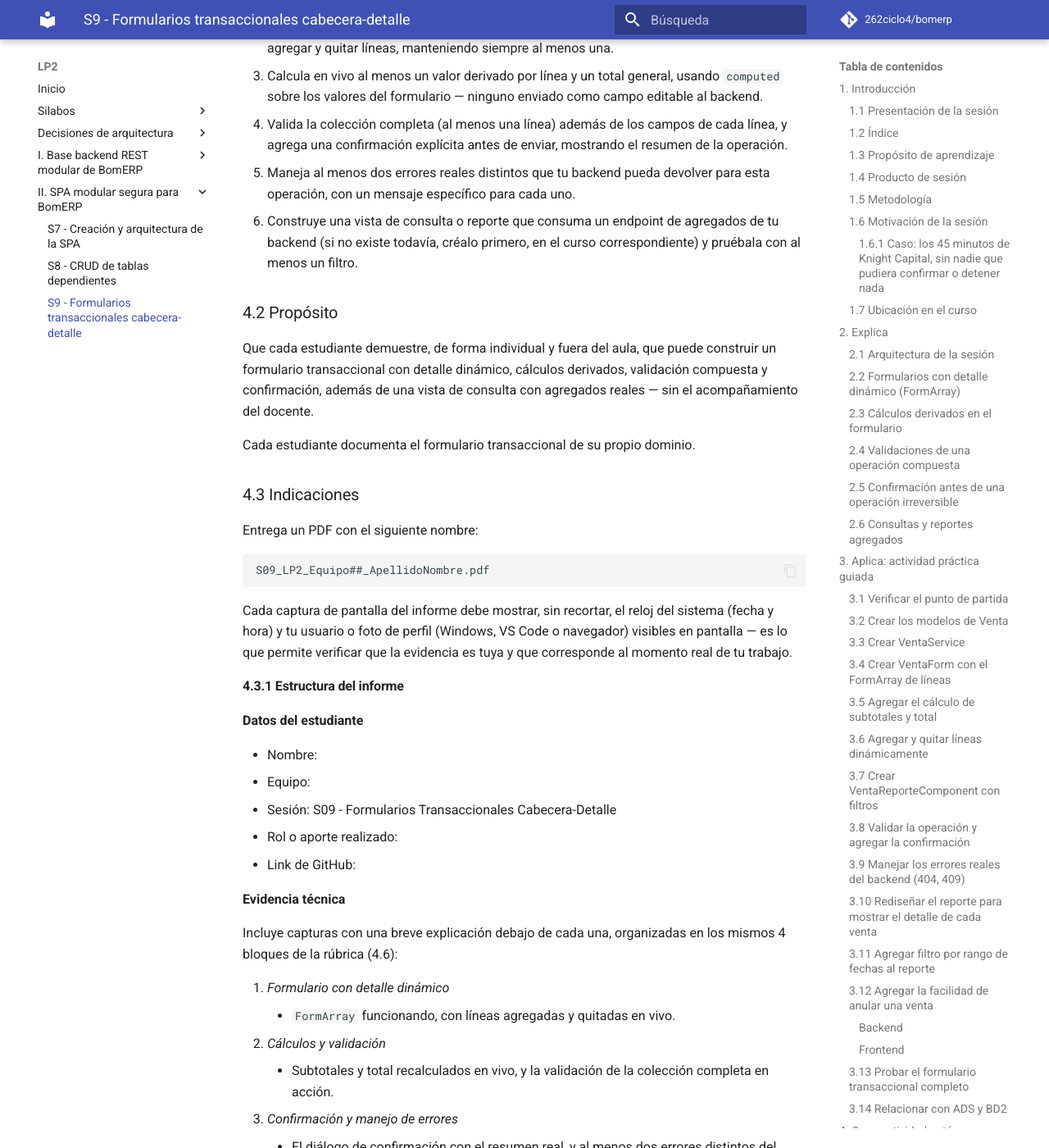
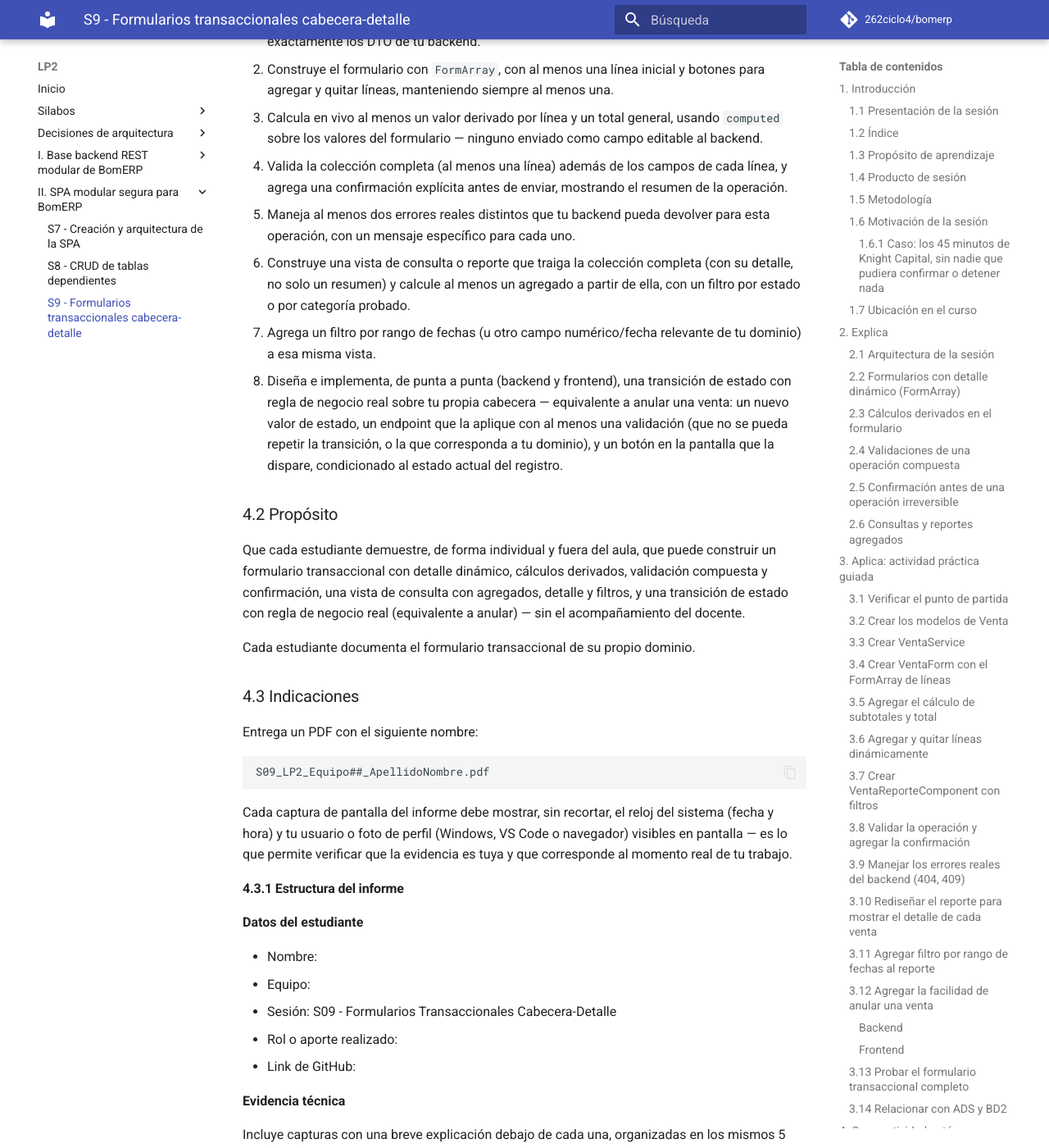
Before and after one commit to 262ciclo4/bomerp, an MkDocs documentation site: the page built from docs/lp2/sesiones/S09_Formularios_Transaccionales_Cabecera_Detalle.md, in a window 1280 px wide and 1400 px high, scrolled down 33693 px. Shown: the whole window at 82% size. Built offline with MkDocs 1.6.1 and Material for MkDocs 9.7.7, drawn with Linux system fonts in a browser that asks for light colours; comment, search, counter and statistics services are not loaded; some of the changed text lies outside the part shown.

Commit message:
S09 LP 2 anular ventas

```diff
--- a/docs/lp2/sesiones/S09_Formularios_Transaccionales_Cabecera_Detalle.md
+++ b/docs/lp2/sesiones/S09_Formularios_Transaccionales_Cabecera_Detalle.md
@@ -22,7 +22,7 @@ El CRUD de `Producto` (S8) edita **una** fila a la vez: un formulario, una entid
 
 Al concluir la clase, estarás en condiciones de:
 
-- **Construir** un formulario transaccional con detalle dinámico que calcula sus propios totales, **validar** la operación completa antes de confirmarla, y **consumir** un endpoint de reporte agregado para presentar una vista de consulta.
+- **Construir** un formulario transaccional con detalle dinámico que calcula sus propios totales, **validar** la operación completa antes de confirmarla, **presentar** una vista de consulta con agregados, detalle y filtros (estado y rango de fechas), y **diseñar e implementar** de punta a punta una transición de estado con regla de negocio real (anular una venta, restaurando el stock asociado).
 
 ### 1.4 Producto de sesión
 
@@ -901,7 +901,7 @@ Tres diferencias con la plantilla de 3.7: el bloque `@if (reporte(); as r)` se r
 
 El segundo `<tr>` de cada venta vive **dentro** del mismo `@for`, justo después del primero — en Angular, dos elementos hermanos dentro de un mismo bloque `@for` se repiten juntos en cada iteración, sin que haga falta ningún contenedor extra que rompa la estructura de `<table>`.
 
-**Error frecuente**: dejar el `<td colspan="4">` de la fila de detalle como `colspan="5"` (si en algún momento tuviste la versión con el botón de 3.10 anterior) o como un número que no coincide con las columnas reales del `<thead>` — la tabla anidada queda descuadrada respecto a las columnas de arriba.
+**Error frecuente**: que el `<td colspan="4">` de la fila de detalle no coincida con el número real de columnas del `<thead>` — la tabla anidada queda descuadrada respecto a las columnas de arriba. Si más adelante agregas una columna nueva a la tabla principal (como el botón de 3.12), este `colspan` tiene que subir en la misma proporción.
 
 Sin ningún estilo, las dos tablas (la de ventas y la de detalle anidada en cada una) se ven idénticas — nada le indica al ojo dónde termina una venta y empieza la siguiente, ni que la segunda tabla es un detalle de la primera, no una fila más. Por eso la plantilla de arriba ya trae las clases `reporte-ventas`, `fila-venta`, `fila-detalle` y `tabla-detalle`: agrega este bloque a `lp2/bomerp-frontend/src/styles.css` (el único stylesheet de la app — ningún componente tiene uno propio todavía, S7-S8):
 
@@ -1228,11 +1228,13 @@ Completa y evidencia estas tareas:
 3. Calcula en vivo al menos un valor derivado por línea y un total general, usando `computed` sobre los valores del formulario — ninguno enviado como campo editable al backend.
 4. Valida la colección completa (al menos una línea) además de los campos de cada línea, y agrega una confirmación explícita antes de enviar, mostrando el resumen de la operación.
 5. Maneja al menos dos errores reales distintos que tu backend pueda devolver para esta operación, con un mensaje específico para cada uno.
-6. Construye una vista de consulta o reporte que consuma un endpoint de agregados de tu backend (si no existe todavía, créalo primero, en el curso correspondiente) y pruébala con al menos un filtro.
+6. Construye una vista de consulta o reporte que traiga la colección completa (con su detalle, no solo un resumen) y calcule al menos un agregado a partir de ella, con un filtro por estado o por categoría probado.
+7. Agrega un filtro por rango de fechas (u otro campo numérico/fecha relevante de tu dominio) a esa misma vista.
+8. Diseña e implementa, de punta a punta (backend y frontend), una transición de estado con regla de negocio real sobre tu propia cabecera — equivalente a anular una venta: un nuevo valor de estado, un endpoint que la aplique con al menos una validación (que no se pueda repetir la transición, o la que corresponda a tu dominio), y un botón en la pantalla que la dispare, condicionado al estado actual del registro.
 
 ### 4.2 Propósito
 
-Que cada estudiante demuestre, de forma individual y fuera del aula, que puede construir un formulario transaccional con detalle dinámico, cálculos derivados, validación compuesta y confirmación, además de una vista de consulta con agregados reales — sin el acompañamiento del docente.
+Que cada estudiante demuestre, de forma individual y fuera del aula, que puede construir un formulario transaccional con detalle dinámico, cálculos derivados, validación compuesta y confirmación, una vista de consulta con agregados, detalle y filtros, y una transición de estado con regla de negocio real (equivalente a anular) — sin el acompañamiento del docente.
 
 Cada estudiante documenta el formulario transaccional de su propio dominio.
 
@@ -1258,7 +1260,7 @@ Cada captura de pantalla del informe debe mostrar, sin recortar, el reloj del si
 
 **Evidencia técnica**
 
-Incluye capturas con una breve explicación debajo de cada una, organizadas en los mismos 4 bloques de la rúbrica (4.6):
+Incluye capturas con una breve explicación debajo de cada una, organizadas en los mismos 5 bloques de la rúbrica (4.6):
 
 1. *Formulario con detalle dinámico*
     - `FormArray` funcionando, con líneas agregadas y quitadas en vivo.
@@ -1267,7 +1269,9 @@ Incluye capturas con una breve explicación debajo de cada una, organizadas en l
 3. *Confirmación y manejo de errores*
     - El diálogo de confirmación con el resumen real, y al menos dos errores distintos del backend manejados con mensajes específicos.
 4. *Consulta o reporte*
-    - La vista de agregados funcionando, con al menos un filtro probado.
+    - La vista de agregados funcionando, con su detalle y al menos dos filtros probados (estado y rango de fechas, o los que correspondan a tu dominio).
+5. *Transición de estado con regla de negocio*
+    - El botón que dispara la transición (equivalente a anular), condicionado al estado actual; evidencia de que repetirla una segunda vez es rechazada por el backend; y el efecto colateral real de la operación (por ejemplo, el stock restaurado).
 
 **Error o hallazgo**
 
@@ -1290,7 +1294,9 @@ caso de Knight Capital (1.6).
 - Al menos un valor derivado por línea y el total general se calculan con `computed`, sin enviarse como campo editable.
 - Existe una validación de la colección completa (no solo de campos individuales) y una confirmación explícita con el resumen de la operación antes de enviar.
 - Al menos dos errores reales del backend se manejan con mensajes específicos y distintos entre sí.
-- La vista de consulta o reporte consume un endpoint real de agregados, probada con al menos un filtro.
+- La vista de consulta o reporte trae la colección completa con su detalle (no solo un resumen) y calcula al menos un agregado real a partir de ella.
+- Existe al menos un filtro por rango de fechas (o campo equivalente), probado con datos reales.
+- La transición de estado (equivalente a anular) está implementada en backend y frontend: endpoint real, validación que impide repetirla, botón condicionado al estado actual, y su efecto colateral (por ejemplo, restaurar stock) verificado con datos reales.
 - Cada captura de la evidencia técnica muestra el reloj del sistema y el usuario/perfil visible, sin recortar.
 - Las fechas y horas de las capturas son coherentes con el historial de commits de su repositorio en GitHub.
 - Incluye un error o hallazgo técnico diagnosticado.
@@ -1303,6 +1309,8 @@ caso de Knight Capital (1.6).
 3. ¿Qué información mínima debería mostrar tu diálogo de confirmación para que sea útil, y no solo un trámite?
 4. De los errores que manejaste en el punto 5 de tu actividad, ¿cómo distingue tu código cuál mensaje mostrar para cada uno?
 5. Relaciona el caso de Knight Capital con un escenario concreto de tu propio formulario donde la ausencia de confirmación tendría consecuencias reales.
+6. En tu transición de estado (equivalente a anular), ¿qué evita que se aplique dos veces sobre el mismo registro, y qué código HTTP responde tu backend si alguien lo intenta?
+7. ¿Por qué el filtro por rango de fechas de tu reporte necesita un botón explícito, y no basta con disparar la consulta en cuanto cambia un solo campo de fecha?
 
 ### 4.6 Rúbrica de evaluación
 
@@ -1310,10 +1318,11 @@ caso de Knight Capital (1.6).
 
 | Criterio | Peso (%) | A (20 pts) | B (15 pts) | C (10 pts) | D (5 pts) | Nivel obtenido |
 |---|---:|---|---|---|---|---:|
-| 1. Formulario con detalle dinámico* | 25 | `FormArray` completo, agregar/quitar líneas funcional, al menos una línea siempre presente. | Funcional, con algún caso borde (quitar la última línea) sin resolver. | `FormArray` incompleto o sin agregar/quitar en vivo. | No presenta formulario con detalle dinámico. | |
-| 2. Cálculos y validación* | 25 | Subtotales y total recalculados en vivo con `computed`, validación de colección completa correcta. | Cálculos correctos, validación de colección incompleta. | Cálculos manuales (no reactivos) o validación solo de campos individuales. | No presenta cálculos ni validación de colección. | |
-| 3. Confirmación y manejo de errores* | 25 | Confirmación con resumen real antes de enviar, al menos dos errores del backend manejados con mensajes específicos. | Confirmación presente, manejo de errores parcial o genérico. | Confirmación sin resumen útil, o un solo error manejado. | No presenta confirmación ni manejo de errores. | |
-| 4. Consulta o reporte* | 25 | Vista de agregados funcional, consumiendo datos reales del backend, con al menos un filtro probado. | Vista funcional, sin filtro o con agregados incompletos. | Vista que no usa agregados reales del backend. | No presenta vista de consulta o reporte. | |
+| 1. Formulario con detalle dinámico* | 20 | `FormArray` completo, agregar/quitar líneas funcional, al menos una línea siempre presente. | Funcional, con algún caso borde (quitar la última línea) sin resolver. | `FormArray` incompleto o sin agregar/quitar en vivo. | No presenta formulario con detalle dinámico. | |
+| 2. Cálculos y validación* | 20 | Subtotales y total recalculados en vivo con `computed`, validación de colección completa correcta. | Cálculos correctos, validación de colección incompleta. | Cálculos manuales (no reactivos) o validación solo de campos individuales. | No presenta cálculos ni validación de colección. | |
+| 3. Confirmación y manejo de errores* | 20 | Confirmación con resumen real antes de enviar, al menos dos errores del backend manejados con mensajes específicos. | Confirmación presente, manejo de errores parcial o genérico. | Confirmación sin resumen útil, o un solo error manejado. | No presenta confirmación ni manejo de errores. | |
+| 4. Consulta o reporte, con detalle y filtros* | 20 | Vista con agregados, detalle real de cada registro, y al menos dos filtros (estado y rango de fechas) probados. | Vista funcional con detalle, pero con un solo filtro o agregados incompletos. | Vista que muestra solo un resumen, sin el detalle real, o sin ningún filtro. | No presenta vista de consulta o reporte. | |
+| 5. Transición de estado con regla de negocio* | 20 | Endpoint real que aplica la transición, con validación que impide repetirla, botón condicionado en el frontend, y efecto colateral (ej. stock) verificado. | Transición funcional, con la validación o el efecto colateral incompletos. | Transición que cambia el estado pero sin ninguna validación de negocio (se puede repetir sin control). | No presenta la transición de estado. | |
 
 \* Agregado manual.
 
@@ -1334,13 +1343,13 @@ Indica 2 fortalezas y 2 recomendaciones.
 
 Tiempo: 5 min.
 
-**Resumen breve:** hoy el formulario de la SPA dejó de editar una sola entidad a la vez: `VentaForm` arma una cabecera con una colección variable de líneas (`FormArray`), calcula subtotales y total en vivo con `computed` sin invadir nunca lo que el servidor debe calcular, valida la operación completa (no solo cada línea), pide una confirmación explícita con el resumen real antes de enviar, y distingue los errores de negocio del backend (producto inexistente, stock insuficiente) con mensajes específicos. `VentaReporteComponent` cierra el ciclo mostrando los agregados que el propio backend ya resuelve.
+**Resumen breve:** hoy el formulario de la SPA dejó de editar una sola entidad a la vez: `VentaForm` arma una cabecera con una colección variable de líneas (`FormArray`), calcula subtotales y total en vivo con `computed` sin invadir nunca lo que el servidor debe calcular, valida la operación completa (no solo cada línea), pide una confirmación explícita con el resumen real antes de enviar, y distingue los errores de negocio del backend (producto inexistente, stock insuficiente) con mensajes específicos. `VentaReporteComponent` cierra el ciclo mostrando el detalle real de cada venta con filtros por estado y rango de fechas, y la sesión terminó implementando de punta a punta —backend y frontend— una transición de estado con regla de negocio real: anular una venta, restaurando el stock de sus productos, cerrando una brecha que ADS S9 había diseñado pero nunca implementado.
 
 **Dinámica participativa:** en una ronda rápida, cada estudiante comparte qué información puso en el resumen de su diálogo de confirmación, y por qué eligió esa y no otra.
 
 **Metacognición:** ¿qué te costó más entender hoy: que un `FormArray` necesita una validación propia además de la de cada línea, o por qué el subtotal que calcula el navegador no es el mismo que termina guardado en el backend?
 
-**Proyección:** S10 protege el backend con usuarios, JWT (*JSON Web Token*) y roles — el mismo endpoint `POST /api/v1/ventas` de hoy va a exigir un usuario autenticado, y el `vendedorId` que ADS S8 marcó como brecha en la matriz de trazabilidad por fin tendrá de dónde salir.
+**Proyección:** S10 protege el backend con usuarios, JWT (*JSON Web Token*) y roles — el mismo endpoint `POST /api/v1/ventas` de hoy va a exigir un usuario autenticado, el `vendedorId` que ADS S8 marcó como brecha en la matriz de trazabilidad por fin tendrá de dónde salir, y `PATCH /api/v1/ventas/{id}/anular` (3.12) podrá por fin restringirse a `SUPERVISOR`/`ADMIN`, como ADS S9 lo diseñó desde un principio.
 
 ## Bibliografía
 
```
